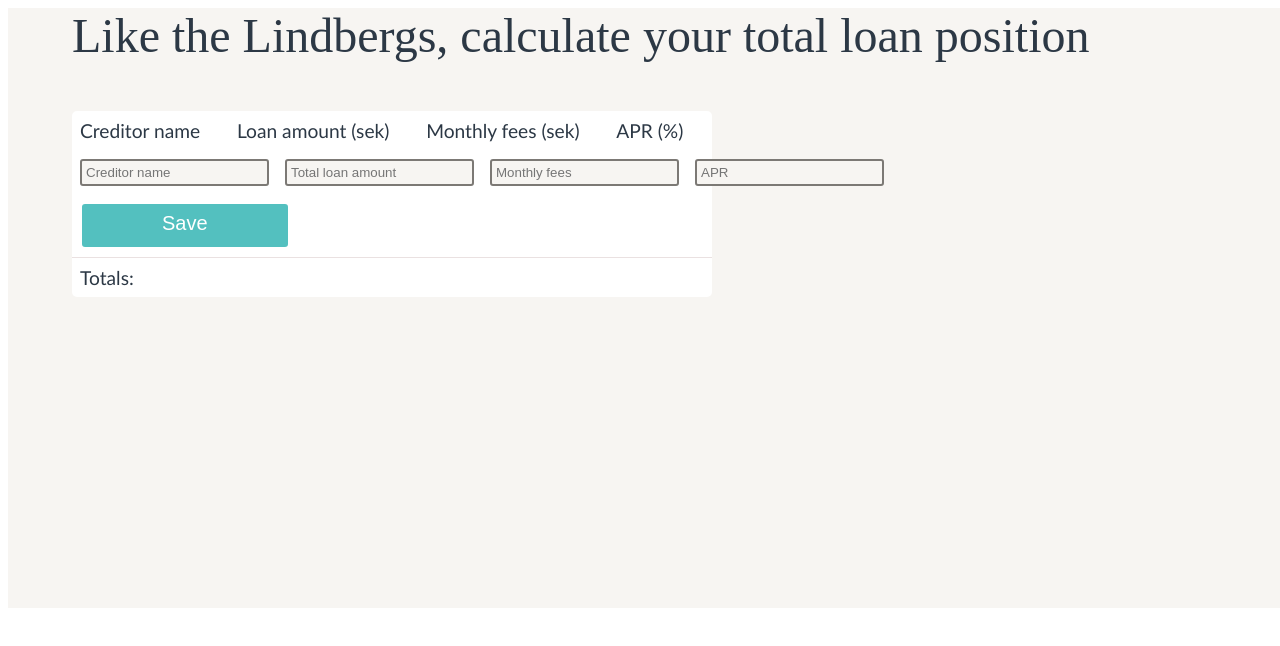
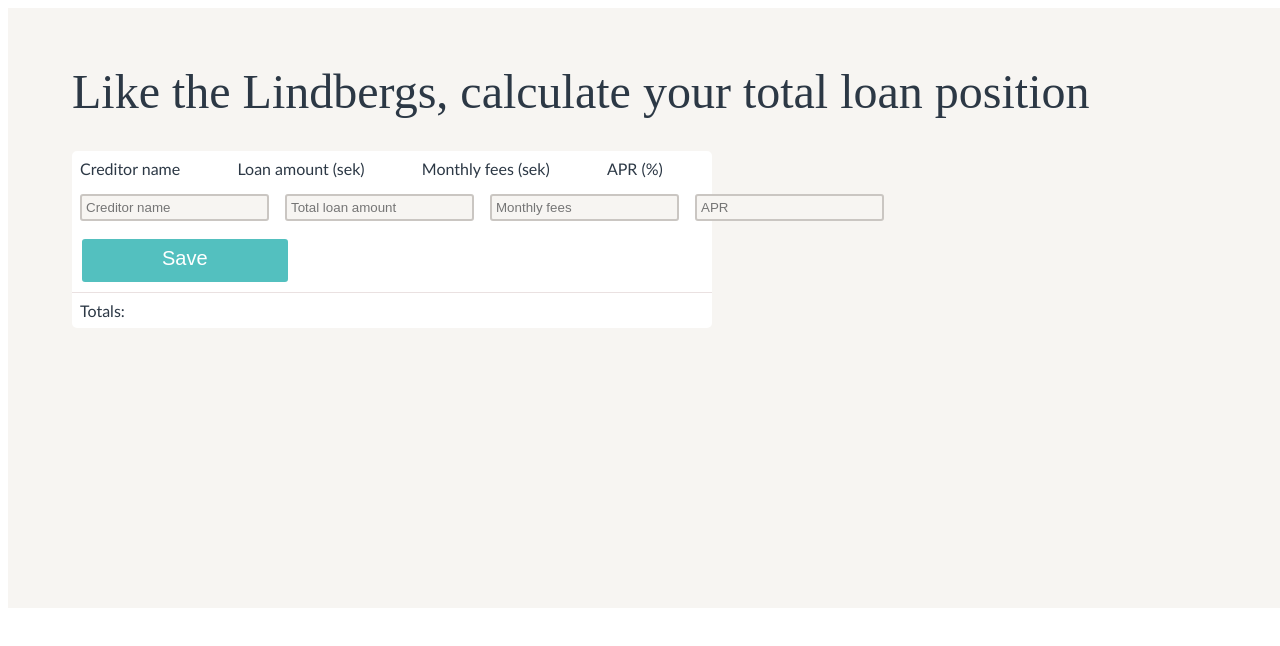
Before and after one commit to Alex-Bellamy/loan_calculator_challenge, a React (Create React App) app: page / in a window 1280 px wide. Shown: the top 646 px of the page. Built offline with nearby package versions, Linux system fonts and the light colour scheme.

Commit message:
minor styling amendments in css file, amending tests which all now pass and adding rounding formula to gettotalapr function

```diff
--- a/src/components/VisitorTotalLoanCalculator.css
+++ b/src/components/VisitorTotalLoanCalculator.css
@@ -3,14 +3,14 @@
   height: 75vh;
   background-color: #f7f5f2;
   font-family: "Gill Sans", "Gill Sans MT", Calibri, "Trebuchet MS", sans-serif;
-  font-size: 1.2rem;
+  font-size: 1rem;
   color: #2c3845;
 }
 
 #title {
   font-family: "Times New Roman", Times, serif;
   font-size: 3rem;
-  padding-bottom: 1rem;
+  padding: 3.5rem 0 0 0;
   margin-left: 4rem;
 }
 
@@ -50,7 +50,7 @@
 .inputField {
   padding: 0.25rem 0.25rem 0.25rem 0.25rem;
   background-color: #f7f5f2;
-  border: #7c7975 solid 0.15rem;
+  border: #cac6c2 solid 0.15rem;
   border-radius: 3px;
   outline: none;
 }
--- a/src/components/VisitorTotalLoanCalculator.jsx
+++ b/src/components/VisitorTotalLoanCalculator.jsx
@@ -48,7 +48,8 @@ const VisitorTotalLoanCalculator = () => {
       initial.reduce((total, loan) => {
         return total + Number(loan.apr);
       }, 0) / initial.length;
-    setTotalApr(totalApr);
+    let aprRounded = Math.round(totalApr * 100) / 100;
+    setTotalApr(aprRounded);
   };
 
   return (
@@ -76,7 +77,7 @@ const VisitorTotalLoanCalculator = () => {
               </div>
               <div class="tableBody">
                 {initial.map((loan, index) => (
-                  <div class="tableRow" key={index}>
+                  <div data-cy="loanForm" class="tableRow" key={index}>
                     <div class="tableData">
                       <input
                         div
@@ -98,7 +99,7 @@ const VisitorTotalLoanCalculator = () => {
                         placeholder="Total loan amount"
                         data-id={index}
                         data-cy="loanAmount"
-                        type="number"
+                        type="text"
                         value={loan.loanAmount}
                         onChange={handleLoanChanges}
                       />
@@ -111,7 +112,7 @@ const VisitorTotalLoanCalculator = () => {
                         placeholder="Monthly fees"
                         data-id={index}
                         data-cy="monthlyFees"
-                        type="number"
+                        type="text"
                         value={loan.monthlyFees}
                         onChange={handleLoanChanges}
                       />
@@ -124,7 +125,7 @@ const VisitorTotalLoanCalculator = () => {
                         placeholder="APR"
                         data-id={index}
                         data-cy="apr"
-                        type="number"
+                        type="text"
                         value={loan.apr}
                         onChange={handleLoanChanges}
                       />
@@ -134,6 +135,7 @@ const VisitorTotalLoanCalculator = () => {
                 <div class="tableRow">
                   <div class="tableData">
                     <button
+                      data-cy="button"
                       id="saveButton"
                       onClick={() => {
                         addAdditionalLoan();
@@ -147,13 +149,19 @@ const VisitorTotalLoanCalculator = () => {
                   </div>
                 </div>
                 <div class="tableFooter">
-                  <div class="tableRow">
+                  <div data-cy="loanTotals" class="tableRow">
                     <div class="tableData">
                       <div>Totals:</div>
                     </div>
-                    <div class="tableData">{totalLoanAmount}</div>
-                    <div class="tableData">{totalMonthlyFees}</div>
-                    <div class="tableData">{totalApr}</div>
+                    <div data-cy="totalLoanAmount" class="tableData">
+                      {totalLoanAmount}
+                    </div>
+                    <div data-cy="totalMonthlyFees" class="tableData">
+                      {totalMonthlyFees}
+                    </div>
+                    <div data-cy="totalApr" class="tableData">
+                      {totalApr}
+                    </div>
                   </div>
                 </div>
               </div>
```
Also changed, not shown: 2 other files (tests, documents, lock files or other folders). Lines whose indentation alone changed are shown as unchanged.
